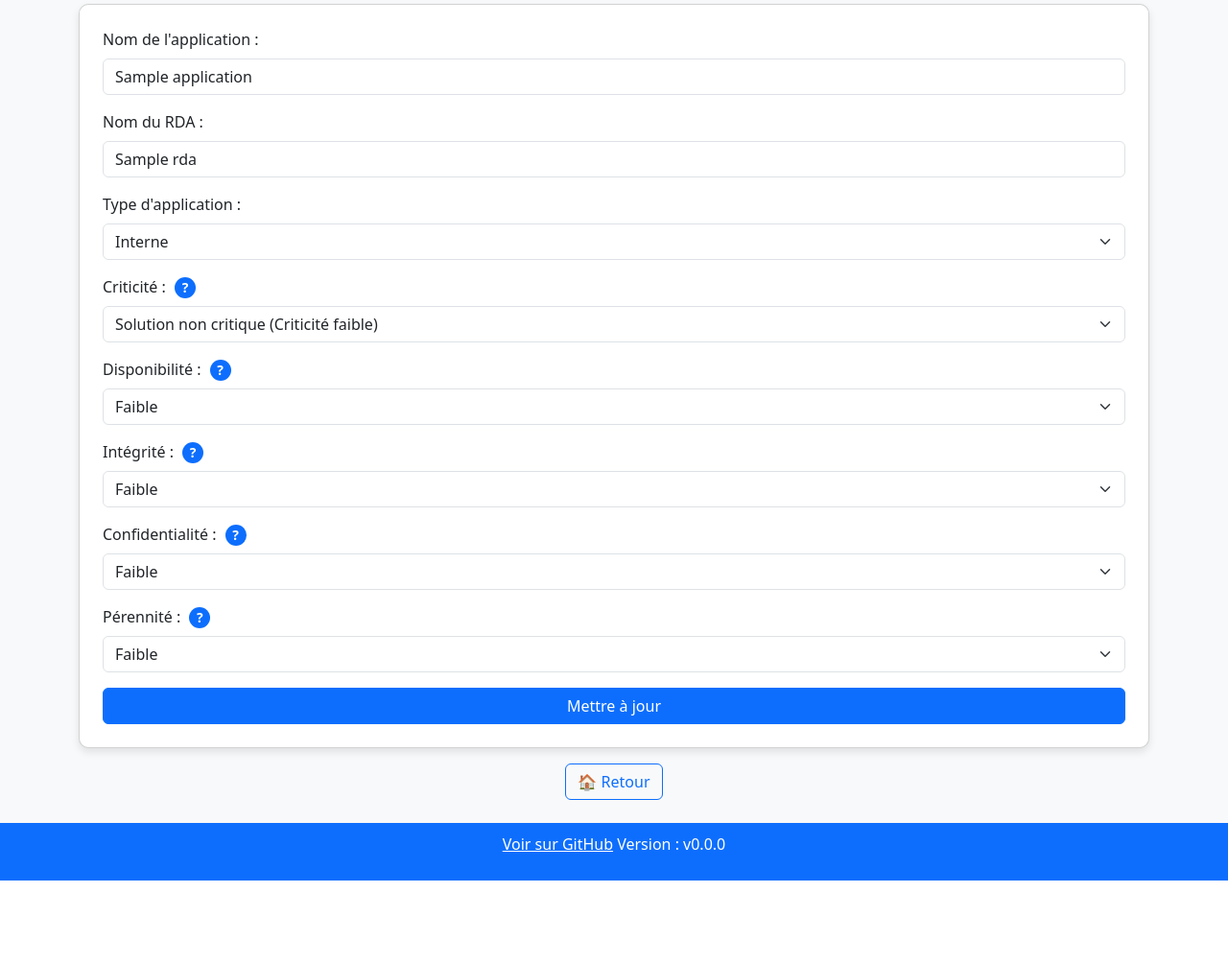
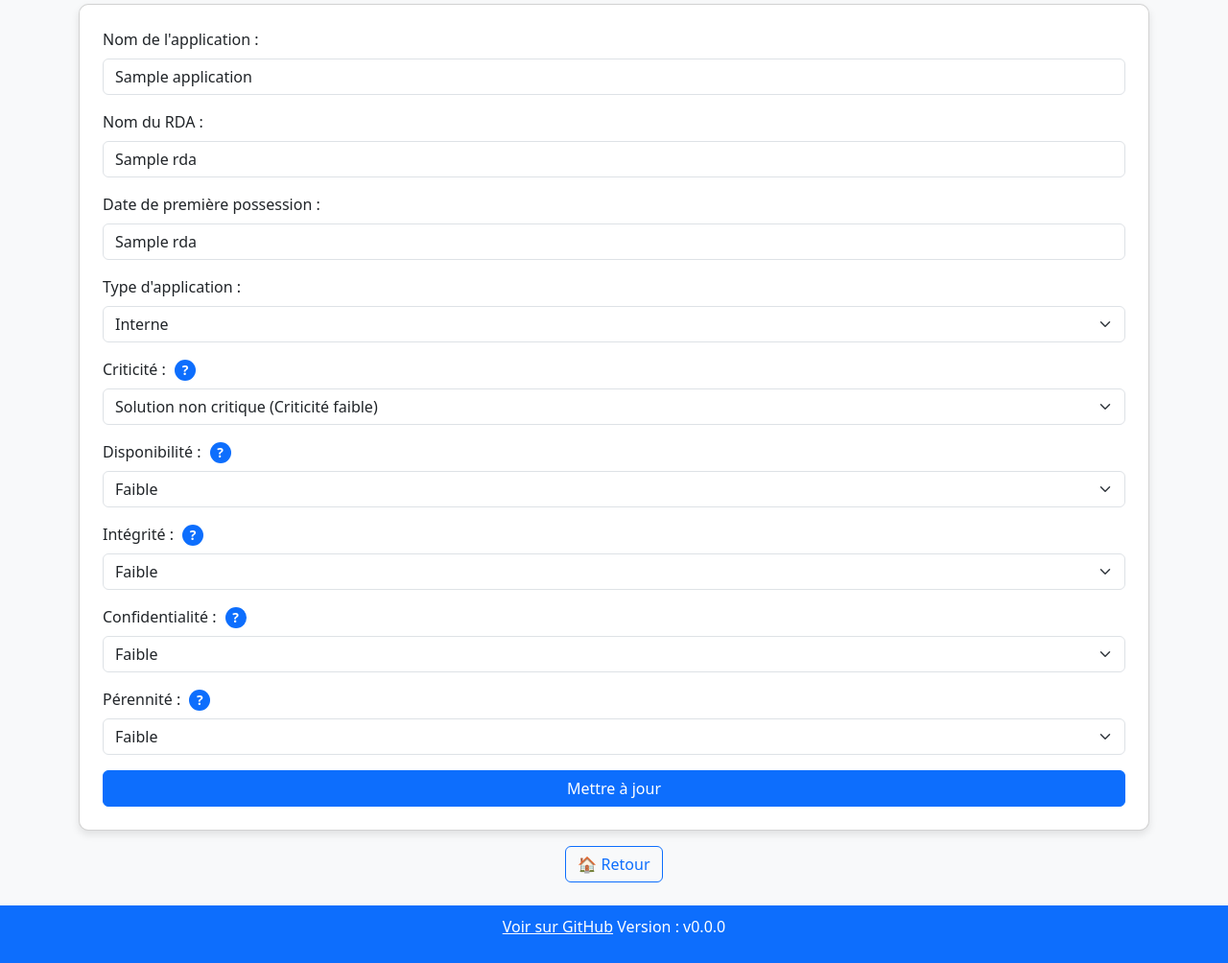
Before and after one commit to rumeaug17/ADM, a Flask app: template templates/edit.html in a window 1280 px wide. Shown: the part 152-1156 px from the top of the page at 96% size. Before the commit the page ends 1070 px from the top, so only its background shows below. Run offline with Flask 3, Linux system fonts and the light colour scheme; the template is opened without the code that fills it: most values are stand-ins (such as "Sample title", 1, 10 or a date in 2020).

Commit message:
Update edit.html

```diff
--- a/templates/edit.html
+++ b/templates/edit.html
@@ -63,6 +63,11 @@
           <label class="form-label">Nom du RDA :</label>
           <input type="text" name="rda" class="form-control" required value="{{ application.rda }}">
         </div>
+        <div class="mb-3">
+          <label class="form-label">Date de première possession :</label>
+          <input type="text" name="possession" class="form-control" value="{{ application.rda }}">
+        </div>
+
         <div class="mb-3">
           <label class="form-label">Type d'application :</label>
           <select name="type" class="form-select">
```
